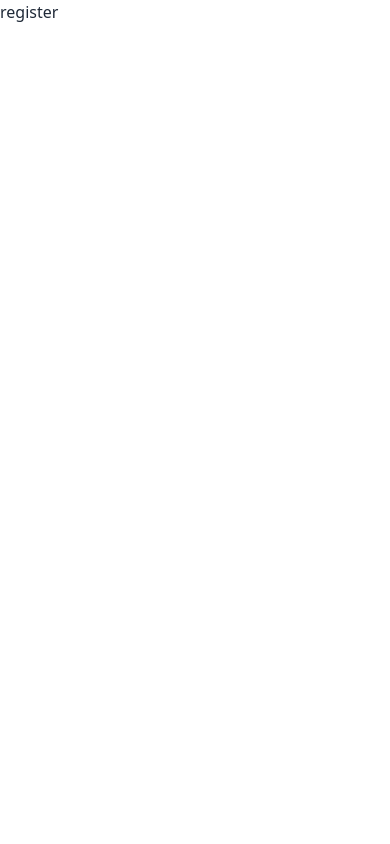
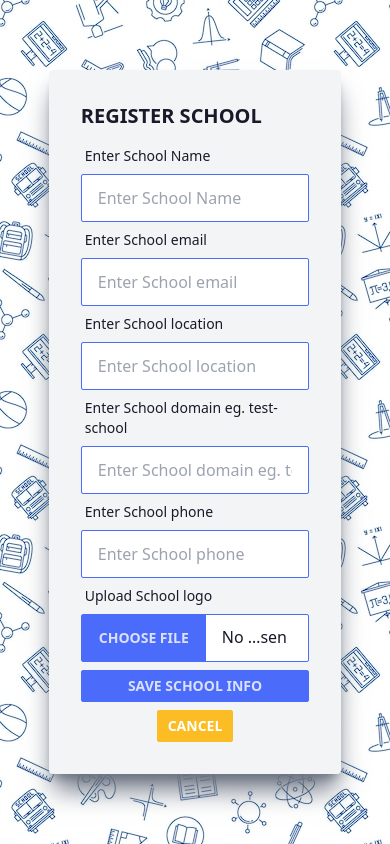
Before and after one commit to kelvinwasike007/school_app_web, a SvelteKit app: page /register in a window 390 px wide. Built offline with nearby package versions, Linux system fonts and the light colour scheme.

Commit message:
school registration Sends school details to server...tho we need to implement validation admin login will be sent to client email or phone

```diff
--- /dev/null
+++ b/src/routes/register/+page.svelte
@@ -0,0 +1,59 @@
+<script>
+    import File from "../../lib/components/file.svelte";
+    import Input from "../../lib/components/input.svelte";
+    import { api } from "../../lib/stores/app";
+
+    let name ="", email = "", location = "",  domain="", phone="",error
+    let logo
+    let loading = false
+    async function handleRegister() {
+        loading = true
+        const payload = {
+            name:name,
+            email:email,
+            logo: logo != undefined ? logo[0].name : "default.png",
+            location:location,
+            domain:domain == "" ? name : domain,
+            phone: phone,
+        }
+
+        const submitSchool = await fetch($api+'/schools/new', {body:JSON.stringify(payload), method:'POST', headers:{'Content-Type': 'application/json'}})
+        const response = await submitSchool.json()
+        console.log(response)
+        if ('error' in response){
+            error = 'An Error Occured While Saving School, Please Check Your School Details And Try  Again'
+            setTimeout(() => {
+                error = undefined
+            }, 10000);
+        }
+        loading=false
+    }
+    $: error
+    $: loading
+</script>
+<div data-theme="corporate" class="flex flex-col items-center justify-center items-center justify-center h-screen w-screen overflow-x-hidden " style="background-image: url(/bg.jpg);">
+    <div class="card w-3/4 sm:w-96 bg-gray-100 shadow-xl shadow-gray-500">
+        <div class="card-body w-full">
+            <div class="card-title text-center">REGISTER SCHOOL</div>
+            <div>
+            <Input bind:value={name} type="text" ph="Enter School Name" />
+            <Input bind:value={email}  type="text" ph="Enter School email" />
+            <Input bind:value={location} type="text"  ph="Enter School location" />
+            <Input bind:value={domain} type="text"  ph="Enter School domain eg. test-school" />
+            <Input bind:value={phone} type="text"  ph="Enter School phone" />
+            <File bind:files={logo} type="file" ph="Upload School logo" />
+            {#if error}
+            <div class="alert alert-warning shadow-lg">
+                <div>
+                  <svg xmlns="http://www.w3.org/2000/svg" class="stroke-current flex-shrink-0 h-6 w-6" fill="none" viewBox="0 0 24 24"><path stroke-linecap="round" stroke-linejoin="round" stroke-width="2" d="M12 9v2m0 4h.01m-6.938 4h13.856c1.54 0 2.502-1.667 1.732-3L13.732 4c-.77-1.333-2.694-1.333-3.464 0L3.34 16c-.77 1.333.192 3 1.732 3z" /></svg>
+                  <span>Warning: {error}</span>
+                </div>
+              </div>
+            {/if}
+            </div>
+            <div class="card-actions justify-center flex">
+                <button class="{loading ? 'loading ' : ''} btn btn-primary btn-sm flex-auto" on:click={handleRegister}>Save School Info</button><a href="/" class="w-1/3 btn btn-sm btn-warning text-white">Cancel</a>
+            </div>
+        </div>
+    </div>
+</div>
```
